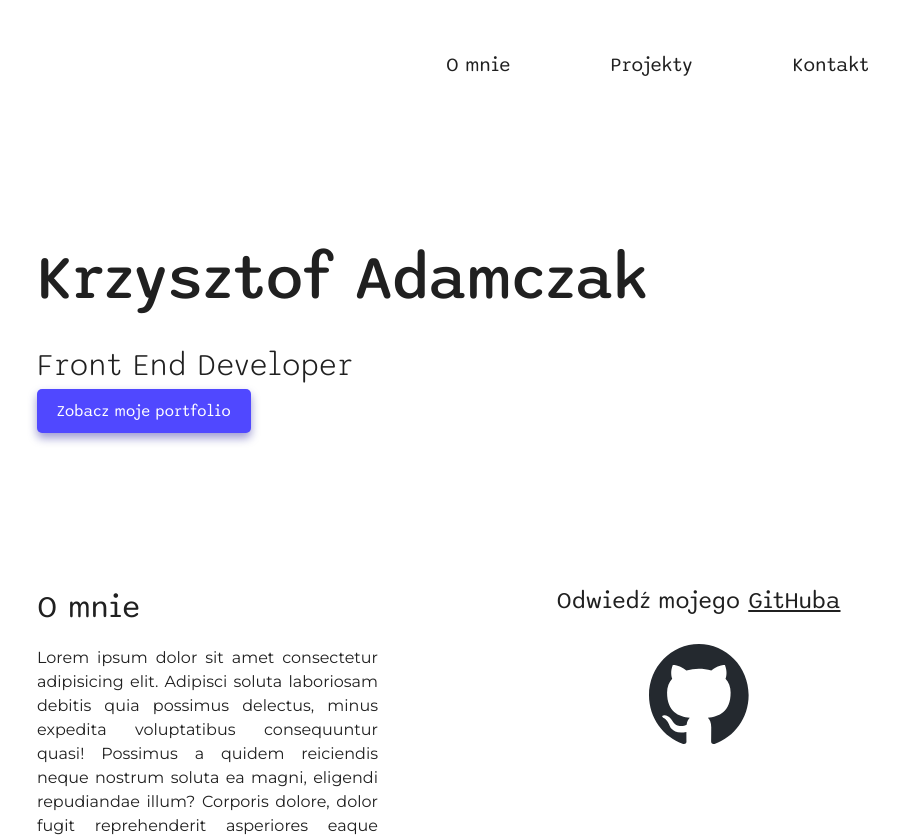
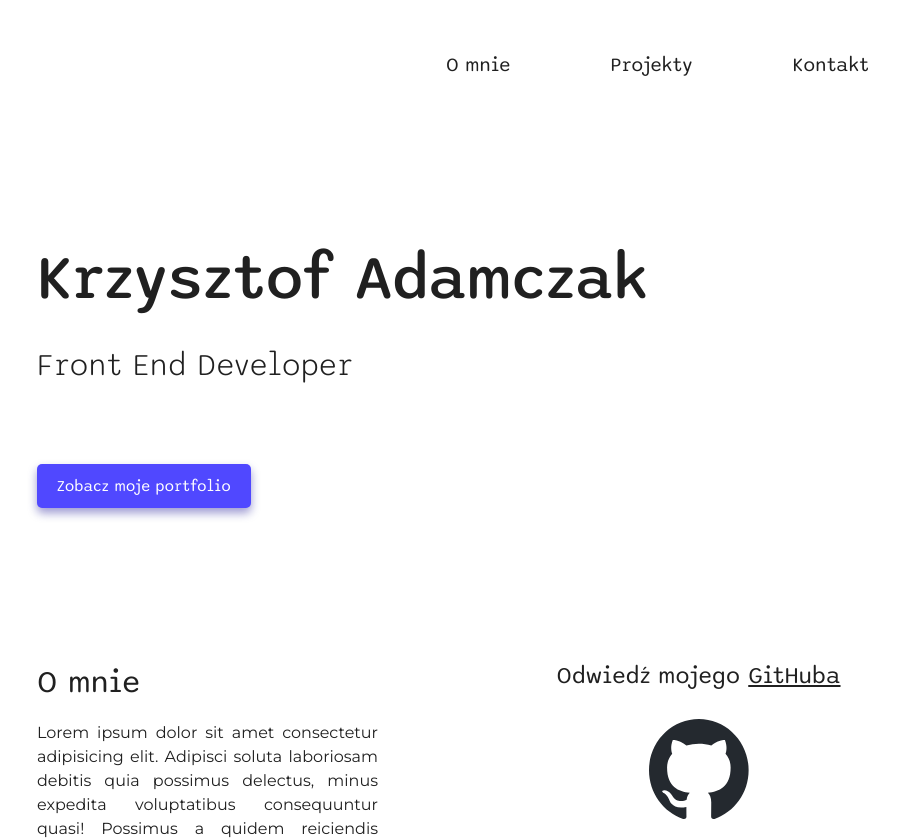
Before and after one commit to krzadamczak/krzysztofadamczak.pl, a Next.js app: page / in a window 1280 px wide. Shown: the top 840 px of the page, without its empty margins (187-1086 px from the left). Built offline with nearby package versions, Linux system fonts and the light colour scheme.

Commit message:
Button now accepts 'to' property that defines where to scroll'

```diff
--- a/pages/components/Button.tsx
+++ b/pages/components/Button.tsx
@@ -1,7 +1,16 @@
 import React from "react";
 import css from "../../styles/Button.module.css";
+import { combineClasses } from "../../utils/utlis";
 
-const Button = ({ to, children }: { to?: string; children: React.ReactNode }) => {
+const Button = ({
+    to = "",
+    positioning = "",
+    children,
+}: {
+    to?: string;
+    positioning?: string;
+    children: React.ReactNode;
+}) => {
     const handleScroll = (to: string) => () => {
         //NOTE: Look at comment in Navigation.tsx
         const element = document.getElementById(to);
@@ -9,7 +18,7 @@ const Button = ({ to, children }: { to?: string; children: React.ReactNode }) =>
     };
     return (
         //TODO: BEM positioning and custom components - what's the best approach?
-        <button className={css.button} type='button' onClick={handleScroll("projects")}>
+        <button className={combineClasses([css.button, positioning])} type='button' onClick={handleScroll(to)}>
             {children}
         </button>
     );
--- a/pages/components/Hero.tsx
+++ b/pages/components/Hero.tsx
@@ -1,4 +1,5 @@
 import css from "../../styles/Hero.module.css";
+import sharedCss from "../../styles/_shared.module.css";
 import Button from "./Button";
 
 const Hero = () => {
@@ -7,7 +8,9 @@ const Hero = () => {
             <div className={css.hero__wrapper}>
                 <h1 className={css.hero__title}>Krzysztof Adamczak</h1>
                 <h2 className={css.hero__subtitle}>Front End Developer</h2>
-                <Button to='projects'>Zobacz moje portfolio</Button>
+                <Button positioning={sharedCss["hero__button"]} to='projects'>
+                    Zobacz moje portfolio
+                </Button>
             </div>
         </section>
     );
--- a/styles/Card.module.css
+++ b/styles/Card.module.css
@@ -26,6 +26,10 @@
 .card__tag {
     font-weight: 500;
     font-size: 14px;
+    padding: 5px 10px;
+    border: 1px solid #5048ff0a;
+    border-radius: 5px;
+    box-shadow: var(--very-small-shadow);
 }
 .card__links {
     display: flex;
--- a/styles/_shared.module.css
+++ b/styles/_shared.module.css
@@ -13,3 +13,6 @@
     flex-direction: column;
     gap: 150px;
 }
+.hero__button {
+    margin-top: 75px;
+}
```
